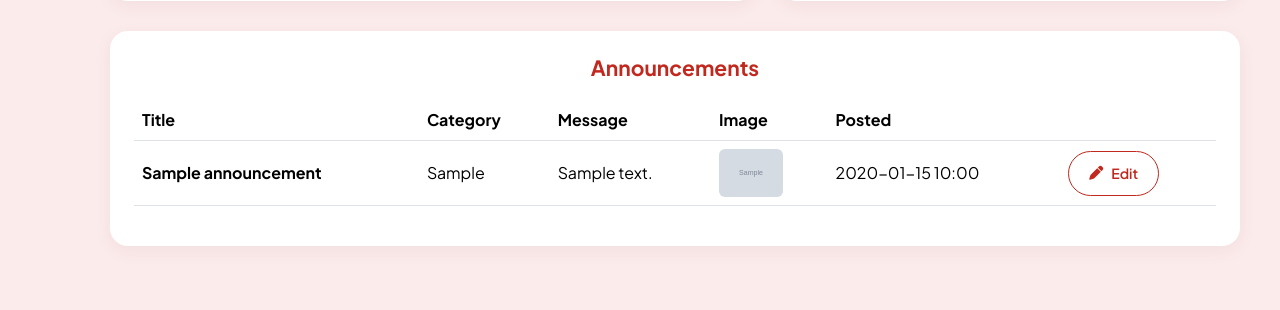
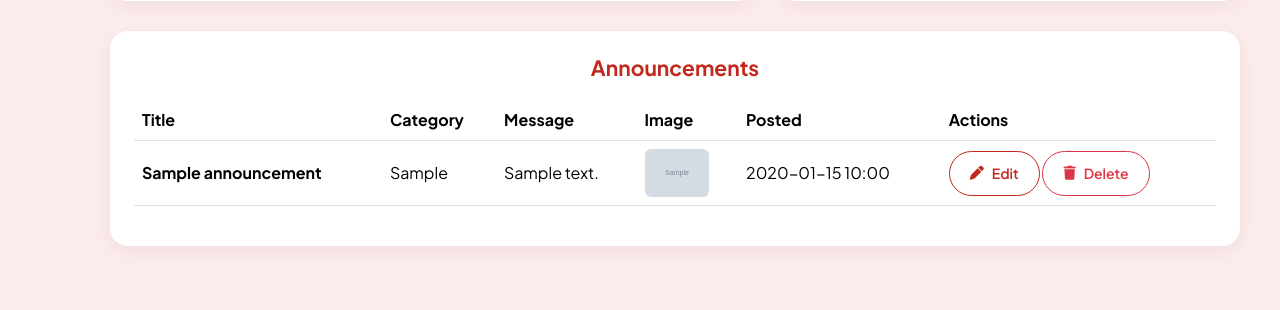
Before and after one commit to croissantj01/bloodbankdev, a Flask app: page /make_announcement in a window 1280 px wide. Shown: the part 747-1057 px from the top of the page. Run offline with Flask 3, Linux system fonts and the light colour scheme; tables that the repository leaves empty hold one stand-in row (values such as "Sample post"); grey boxes marked "Sample" are stand-in pictures; some libraries are stand-ins or nearby versions.

Commit message:
fixagain

```diff
--- a/app.py
+++ b/app.py
@@ -566,22 +566,6 @@ def announcements():
         filter_date=filter_date
     )
 
-
-@app.route('/announcements/delete/<int:announcement_id>', methods=['POST'])
-def delete_announcement(announcement_id):
-    if session.get('role') != 'donor':
-        return redirect(url_for('login'))
-
-    conn = get_db_connection()
-    try:
-        conn.execute("UPDATE announcements SET status = 'Hidden' WHERE announcement_id = ?", (announcement_id,))
-        conn.commit()
-
-        flash("Announcement deleted successfully.", "success")
-    finally:
-        conn.close()
-
-    return redirect(url_for('announcements'))
 
 
 from datetime import datetime  # put with your other imports at the top
@@ -3176,6 +3160,40 @@ def record_donation():
 
     return render_template("blood_bank_staff/record_donation.html")
 
+@app.route('/delete_announcement/<int:announcement_id>', methods=['POST'])
+def delete_announcement(announcement_id):
+    if session.get('role') != 'blood_bank_staff':
+        return redirect(url_for('login'))
+
+    conn = get_db_connection()
+    try:
+        announcement = conn.execute("""
+            SELECT image_filename
+            FROM announcements
+            WHERE announcement_id = ?
+        """, (announcement_id,)).fetchone()
+
+        if not announcement:
+            flash('Announcement not found.', 'error')
+            return redirect(url_for('make_announcement'))
+
+        conn.execute(
+            "DELETE FROM announcements WHERE announcement_id = ?",
+            (announcement_id,)
+        )
+        conn.commit()
+    except Exception:
+        conn.rollback()
+        flash('Unable to delete the announcement. Please try again.', 'error')
+        return redirect(url_for('make_announcement'))
+    finally:
+        conn.close()
+
+    # Remove the image file only after the row is gone
+    _delete_announcement_image(announcement['image_filename'])
+
+    flash('Announcement deleted successfully.', 'success')
+    return redirect(url_for('make_announcement'))
 
 @app.route("/view_appointment")
 def view_appointment():
--- a/templates/blood_bank_staff/make_announcement.html
+++ b/templates/blood_bank_staff/make_announcement.html
@@ -111,7 +111,7 @@
                         <th>Message</th>
                         <th>Image</th>
                         <th>Posted</th>
-                        <th></th>
+                        <th>Actions</th>
                     </tr>
                 </thead>
                 <tbody>
@@ -127,11 +127,21 @@
                             {% else %}—{% endif %}
                         </td>
                         <td>{{ (a.created_at or '')[:16] }}</td>
-                        <td>
+                        <td style="white-space: nowrap;">
                             <a href="{{ url_for('edit_announcement', announcement_id=a.id) }}"
                                class="staff-btn staff-btn-outline">
                                 <i class="fa-solid fa-pen"></i> Edit
                             </a>
+
+                            <form action="{{ url_for('delete_announcement', announcement_id=a.id) }}"
+                                  method="POST"
+                                  style="display: inline;"
+                                  onsubmit="return confirm('Delete this announcement? This cannot be undone.');">
+                                <button type="submit" class="staff-btn staff-btn-outline"
+                                        style="color: #dc3545; border-color: #dc3545;">
+                                    <i class="fa-solid fa-trash"></i> Delete
+                                </button>
+                            </form>
                         </td>
                     </tr>
                     {% endfor %}
```
